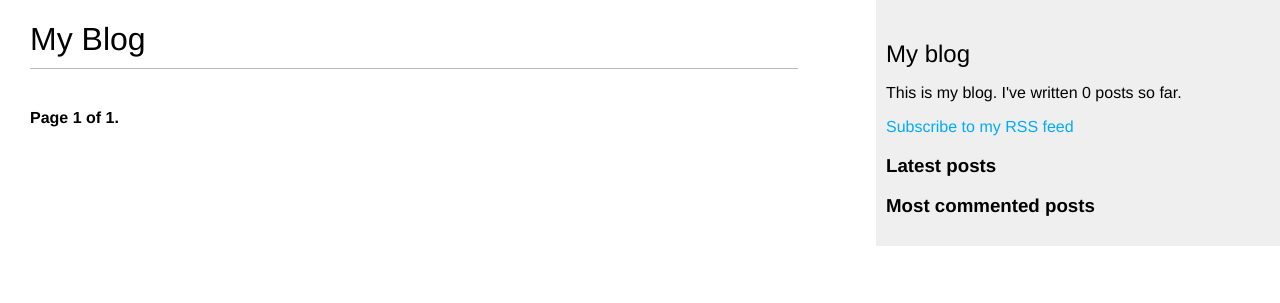
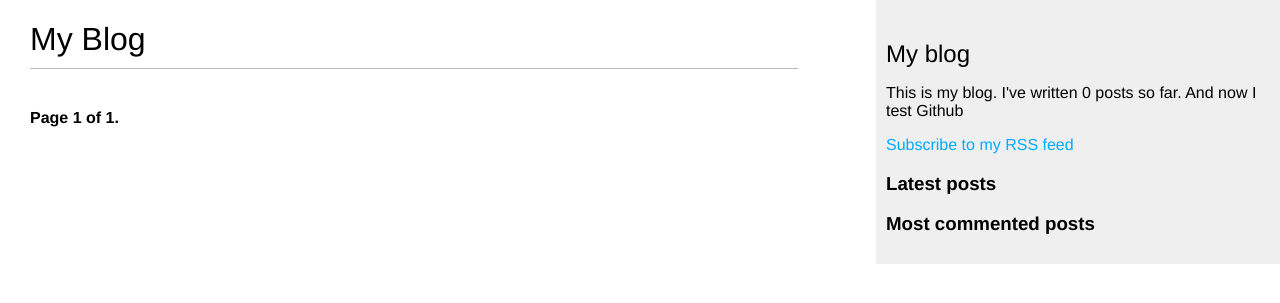
Before and after one commit to rish-nuriev/meleblog, a Django app: page /blog/ in a window 1280 px wide. Shown: the top 303 px of the page. Run offline with Django 4.2, Linux system fonts and the light colour scheme; data that the repository does not hold is empty.

Commit message:
adjusted the template

```diff
--- a/meleblog/blog/templates/blog/base.html
+++ b/meleblog/blog/templates/blog/base.html
@@ -16,7 +16,7 @@
     <p>
         This is my blog.
         I've written {% total_posts %} posts so far.
-
+        And now I test Github
     </p>
     <p>
         <a href="{% url 'blog:post_feed' %}">
```
